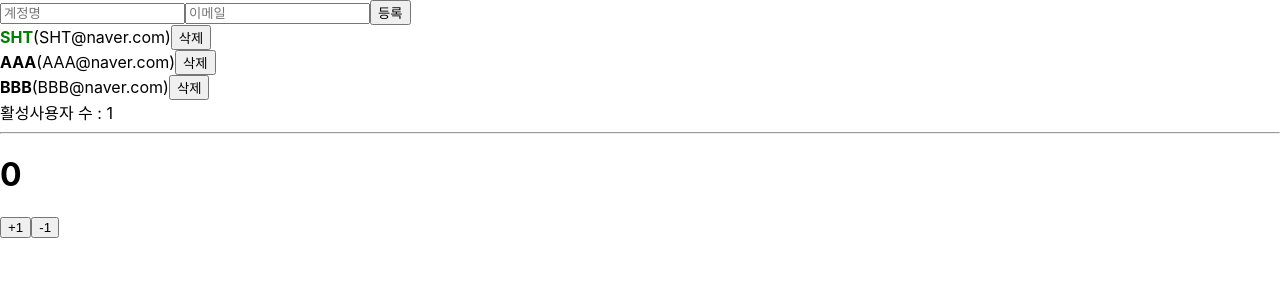
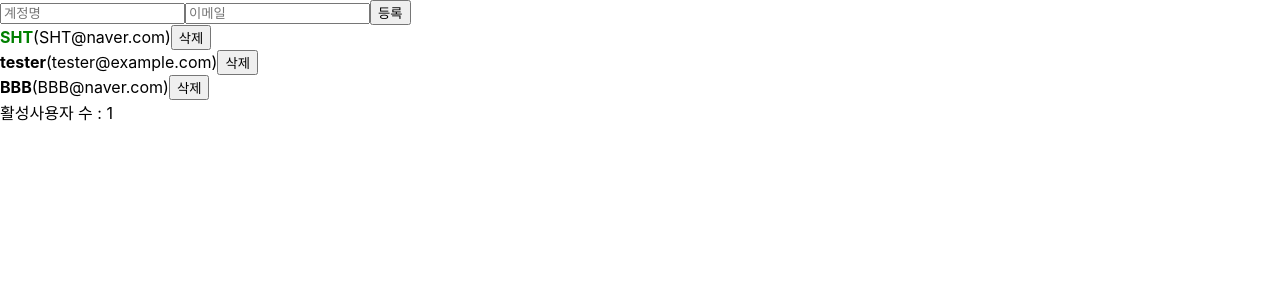
Before and after one commit to SHT-3756/practice, a React (Create React App) app in the folder react/react_basic/: page / in a window 1280 px wide. Shown: the top 300 px of the page. Built offline with nearby package versions, Linux system fonts and the light colour scheme.

Commit message:
'customHook만들기'

```diff
--- a/react/react_basic/src/App1.js
+++ b/react/react_basic/src/App1.js
@@ -15,7 +15,6 @@ import React, { useRef, useReducer, useMemo, useCallback } from "react";
 import UserList1 from "./UserList1";
 import CreateUser from "./CreateUser";
 import Counter1 from "./Counter1";
-import App from "./App";
 
 function countActiveUsers(members) {
   console.log('활성 사용자 수 세는중...');
--- /dev/null
+++ b/react/react_basic/src/App2.js
@@ -0,0 +1,107 @@
+import React, { useRef, useReducer, useMemo, useCallback } from 'react';
+import UserList1 from './UserList1';
+import CreateUser from './CreateUser';
+import useInputs from './hooks/useInputs';
+
+function countActiveUsers(members) {
+    console.log('활성 사용자 수 세는중...');
+    return members.filter(user => user.active).length;
+}
+const initialState = {
+    members: [
+        {
+            id: 1,
+            username: "SHT",
+            email: "SHT@naver.com",
+            active: true
+        },
+        {
+            id: 2,
+            username: 'tester',
+            email: 'tester@example.com',
+            active: false
+        },
+        {
+            id: 3,
+            username: "BBB",
+            email: "BBB@naver.com",
+            active: false
+        }
+    ]
+};
+
+function reducer(state, action) {
+    switch (action.type) {
+
+        case 'CREATE_USER':
+            return {
+                members: state.members.concat(action.user)
+            };
+        case 'TOGGLE_USER':
+            return {
+                members: state.members.map(user =>
+                    user.id === action.id ? { ...user, active: !user.aactive } : user
+                    )
+            };
+        case 'REMOVE_USER':
+            return {
+                members: state.members.filter(user => user.id !== action.id)
+            };
+        default:
+            return state;
+    }
+}
+
+function App2() {
+    const [{ username, email }, onChange, reset] = useInputs({
+      username: '',
+      email: ''
+    });
+    const [state, dispatch] = useReducer(reducer, initialState);
+    const nextId = useRef(4);
+
+    const { members } = state;
+
+    const onCreate = useCallback(() => {
+      dispatch({
+        type: 'CREATE_USER',
+        user: {
+          id: nextId.current,
+          username,
+          email
+        }
+      });
+      reset();
+      nextId.current += 1;
+    }, [username, email, reset]);
+
+    const onToggle = useCallback(id => {
+      dispatch({
+        type: 'TOGGLE_USER',
+        id
+      });
+    }, []);
+
+    const onRemove = useCallback(id => {
+      dispatch({
+        type: 'REMOVE_USER',
+        id
+      });
+    }, []);
+
+    const count = useMemo(() => countActiveUsers(members), [members]);
+    return (
+      <>
+        <CreateUser
+          username={username}
+          email={email}
+          onChange={onChange}
+          onCreate={onCreate}
+        />
+        <UserList1 AProps={members} onToggle={onToggle} onRemove={onRemove} />
+        <div>활성사용자 수 : {count}</div>
+      </>
+    );
+  }
+
+  export default App2;
--- /dev/null
+++ b/react/react_basic/src/hooks/useInputs.js
@@ -0,0 +1,15 @@
+import { useState, useCallback } from 'react';
+// 공통되어지는 useInput 훅을 만들어서 App2.js에 사용해보기
+
+function useInputs(initialForm) {
+    const [form, setForm] = useState(initialForm);
+    //change
+    const onChange = useCallback(e => {
+        const {name, value} = e.target;
+        setForm(form => ({ ...form, [name]: value }));
+    }, []);
+    const reset = useCallback(()=> setForm(initialForm),[initialForm]);
+    return [form, onChange, reset];
+}
+
+export default useInputs
--- a/react/react_basic/src/index.js
+++ b/react/react_basic/src/index.js
@@ -2,13 +2,15 @@ import React from 'react';
 import ReactDOM from 'react-dom';
 import './index.css';
 // import App from './App';
-import App1 from './App1';
+// import App1 from './App1';
+import App2 from './App2';
 import reportWebVitals from './reportWebVitals';
 
 ReactDOM.render(
   <React.StrictMode>
-    {/* <App />, */}
-    <App1 />
+    {/* <App /> */}
+    {/* <App1 /> */}
+    <App2 />
 
   </React.StrictMode>,
   document.getElementById('root')
```
